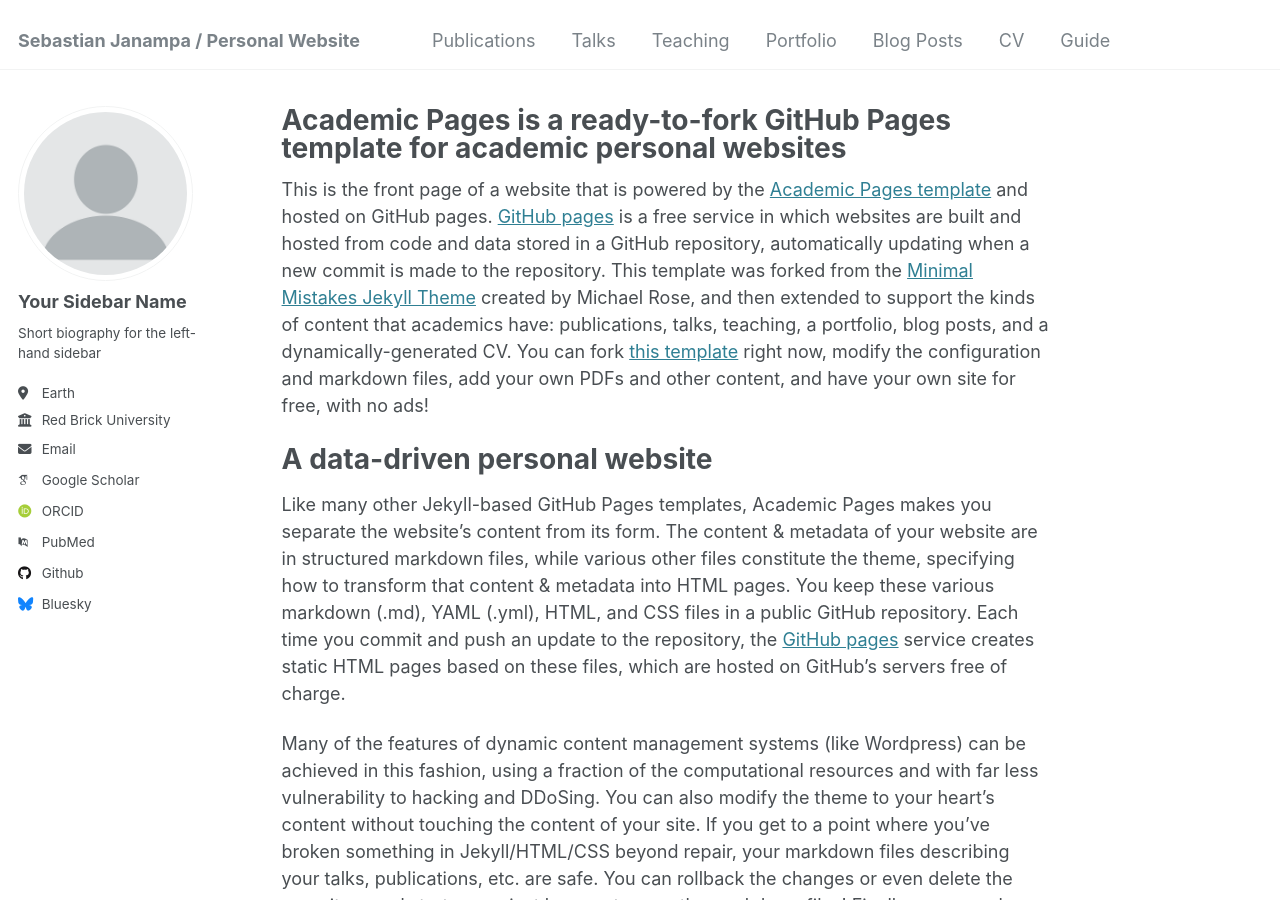
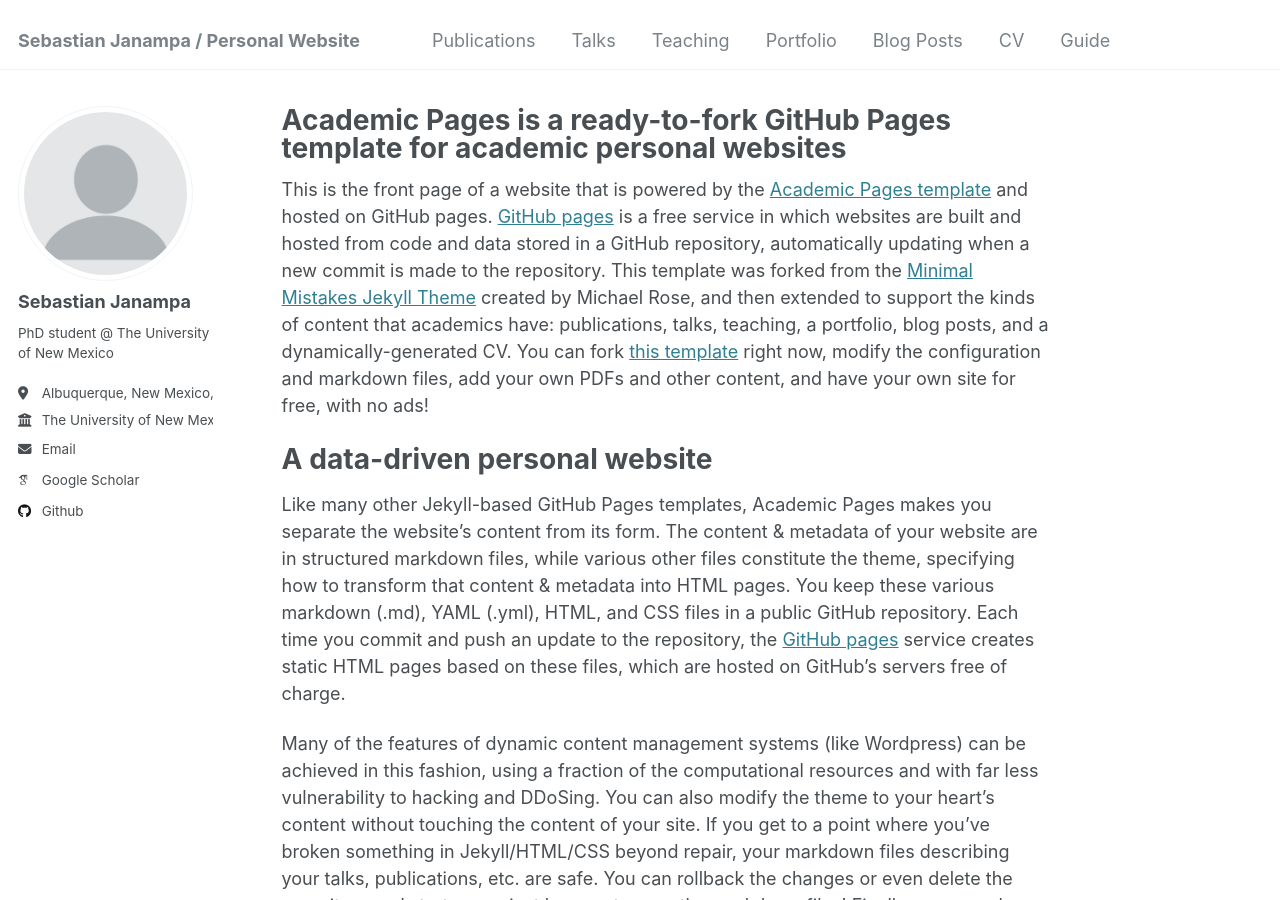
Before and after one commit to SebastianJanampa/SebastianJanampa.github.io, a Jekyll site: the page built from _pages/about.md, in a window 1280 px wide and 900 px high. Built offline with Jekyll 4.4.1, drawn with Linux system fonts in a browser that asks for light colours; some web fonts are replaced.

Commit message:
Update _config.yml

```diff
--- a/_config.yml
+++ b/_config.yml
@@ -14,7 +14,7 @@ name                     : &name "Sebastian Janampa"
 description              : &description "My personal website"
 url                      : https://sebastianjanampa.github.io # the base hostname & protocol for your site e.g. "https://[your GitHub username].github.io"
 baseurl                  : "" # the subpath of your site, e.g. "/blog"
-repository               : "academicpages/academicpages.github.io"
+repository               : "SebastianJanampa/SebastianJanampa.github.io"
 
 # Site Author - The following control what appear as part of the author content on the side bar.
 #               If a field is blank the icon and link will not appear, otherwise it will be shown.
@@ -22,21 +22,21 @@ repository               : "academicpages/academicpages.github.io"
 author:
   # Biographic information
   avatar           : "profile.png"
-  name             : "Your Sidebar Name"
+  name             : "Sebastian Janampa"
   pronouns         : # example: "she/her"
-  bio              : "Short biography for the left-hand sidebar"
-  location         : "Earth"
-  employer         : "Red Brick University"
+  bio              : "PhD student @ The University of New Mexico"
+  location         : "Albuquerque, New Mexico, USA"
+  employer         : "The University of New Mexico"
   uri              : # URL
-  email            : "none@example.org"
+  email            : "rjsebastian001@gmail.com"
 
   # Academic websites
   arxiv            : # URL - Update with the correct link to your profile
-  googlescholar    : "https://scholar.google.com/citations?user=PS_CX0AAAAAJ"
+  googlescholar    : "https://scholar.google.com/citations?hl=es&user=7HDMTKIAAAAJ"
   impactstory      : # URL
-  orcid            : "http://orcid.org/yourorcidurl"
+  orcid            :
   semantic         : # URL
-  pubmed           : "https://www.ncbi.nlm.nih.gov/pubmed/?term=john+snow"
+  pubmed           :
   researchgate     : # URL
   scopus           : # URL
 
@@ -44,12 +44,12 @@ author:
   bitbucket        : # Username - Update with your username on the site
   codepen          : # Username
   dribbble         : # Username
-  github           : "academicpages"
+  github           : "SebastianJanampa"
   kaggle           : # Username
   stackoverflow    : # User number or user number and name (i.e., use "1" or "1/jeff-atwood")
 
   # Social media
-  bluesky          : "bsky.app" # Replace this with you Bluesky username
+  bluesky          : # Replace this with you Bluesky username
   facebook         : # Username
   flickr           : # Username
   foursquare       : # Username
@@ -130,7 +130,7 @@ yandex_site_verification :
 
 # Social Sharing
 twitter:
-  username               : &twitter
+  username               :
 facebook:
   username               :
   app_id                 :
```
